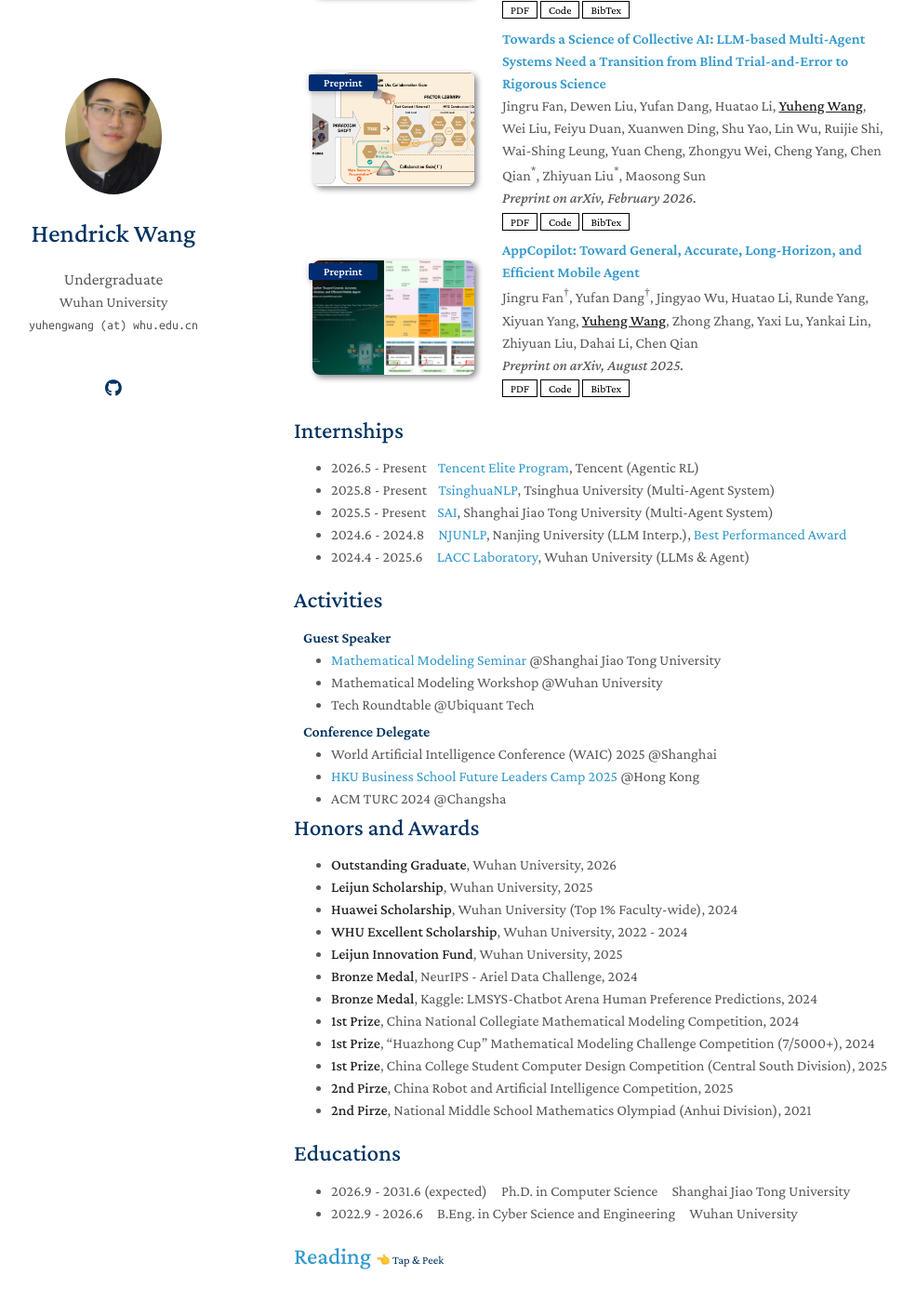
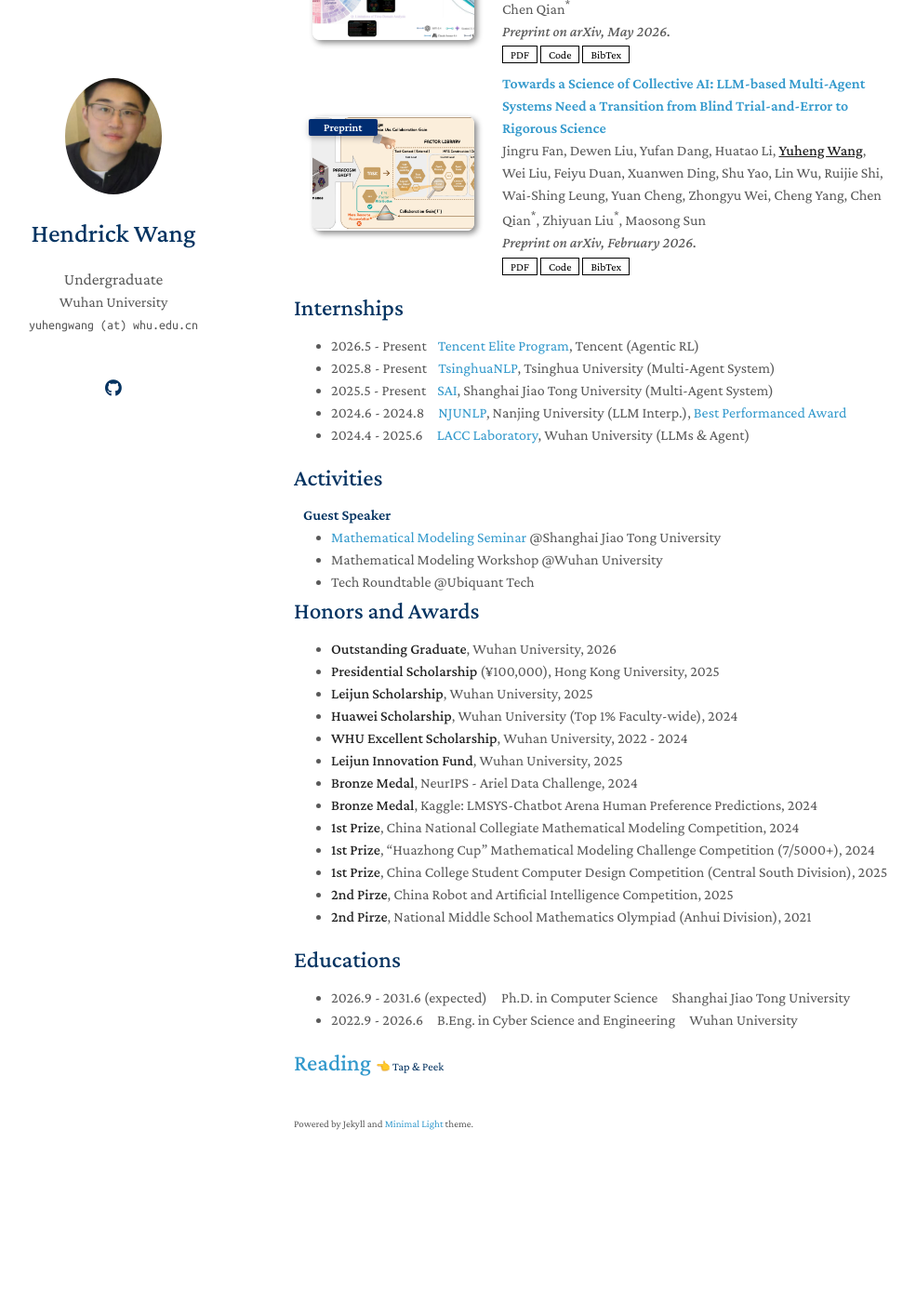
Before and after one commit to hendrick-wang/hendrick-wang.github.io, a Jekyll site: the page built from index.md, in a window 1280 px wide and 1400 px high, scrolled down 1051 px. Shown: the whole window at 93% size, without its empty margins (154-1139 px from the left). Built offline with Jekyll 4.4.1, drawn with Linux system fonts in a browser that asks for light colours; a style sheet for code colours, icons or effects is not loaded; after the commit the page ends 2340 px from its top, so only the background shows below that; some of the changed text lies outside the part shown.

Commit message:
some news

```diff
--- a/_data/publications.yml
+++ b/_data/publications.yml
@@ -44,12 +44,3 @@
     code: https://arxiv.org/abs/2602.05289
     bibtex: https://arxiv.org/abs/2602.05289
     image: ./assets/img/science.png
-
-  - title: "AppCopilot: Toward General, Accurate, Long-Horizon, and Efficient Mobile Agent"
-    authors: Jingru Fan<sup>†</sup>, Yufan Dang<sup>†</sup>, Jingyao Wu, Huatao Li, Runde Yang, Xiyuan Yang, <strong><u>Yuheng Wang</u></strong>, Zhong Zhang, Yaxi Lu, Yankai Lin, Zhiyuan Liu, Dahai Li, Chen Qian
-    conference_short: Preprint
-    conference: Preprint on arXiv, August 2025.
-    pdf: https://arxiv.org/pdf/2509.02444
-    code: https://github.com/OpenBMB/AppCopilot
-    bibtex: https://arxiv.org/abs/2509.02444
-    image: ./assets/img/image-2.png
--- a/_includes/publications.md
+++ b/_includes/publications.md
@@ -1,4 +1,4 @@
-<h2 id="publications" style="margin: 2px 0px -20px;">Publications</h2>
+<h2 id="publications" style="margin: 2px 0px -20px;">Selected Publications</h2>
 
 <div class="publications">
 <ol class="bibliography">
--- a/_includes/services.md
+++ b/_includes/services.md
@@ -7,11 +7,3 @@
   <li>Mathematical Modeling Workshop @Wuhan University</li>
   <li>Tech Roundtable @Ubiquant Tech</li>
 </ul>
-
-<h4 style="margin:0 10px 0;">Conference Delegate</h4>
-
-<ul style="margin:0 0 5px;">
-  <li>World Artificial Intelligence Conference (WAIC) 2025 @Shanghai</li>
-  <li><a href="https://www.hkubs.hku.hk/event/">HKU Business School Future Leaders Camp 2025 <autocolor>@Hong Kong</autocolor></a></li>
-  <li>ACM TURC 2024 @Changsha</li>
-</ul>
--- a/index.md
+++ b/index.md
@@ -4,10 +4,12 @@
 
 ## Intro
 
-I'm Yuheng Wang (汪宇恒), an incoming Ph.D. student at the **School of Artificial Intelligence(SAI)**, **Shanghai Jiao Tong University** (starting Fall 2026), where I will be advised by the wonderful [Prof. Chen Qian](https://qianc62.github.io/). My research focuses on **intelligent agents** and **multi-agent systems**, with a particular interest in their applications in complex tasks. I am honored to have led the **[TeachMaster](https://www.teachmaster.cn/)** project under the guidance of [Prof. Weinan E](https://web.math.princeton.edu/~weinan/) and Prof. Chen Qian. I have also been selected for the **[Tencent Elite Program](https://join.qq.com/login.html?state=https%3A%2F%2Fjoin.qq.com%2Fprogress.html)**, where I am currently pursuing a research internship.<br>
+I'm Yuheng Wang (汪宇恒), an incoming Ph.D. student at the **School of Artificial Intelligence(SAI)**, **Shanghai Jiao Tong University** (starting Fall 2026), where I will be advised by the wonderful [Prof. Chen Qian](https://qianc62.github.io/). My research focuses on **intelligent agents** and **multi-agent systems**, with a particular interest in their applications in complex tasks. I am honored to have led the **[TeachMaster](https://www.teachmaster.cn/)** project under the guidance of [Prof. Weinan E](https://web.math.princeton.edu/~weinan/) and Prof. Chen Qian.
+<br>
+I have been selected for the **[Tencent Elite Program](https://join.qq.com/login.html?state=https%3A%2F%2Fjoin.qq.com%2Fprogress.html)**, where I am currently pursuing a research internship.<br>
 I received my bachelor’s degree from Wuhan University in 2026, where I worked a research intern at the [LACC Laboratory](http://lacc.whu.edu.cn/), advised by [Prof. Donghong Ji](http://lacc.whu.edu.cn/index.php/home/read/24) and [Dr. Bobo Li](https://www.libobo.site/).
 <br>
-I’m also a member of [Ubiquant](https://www.ubiquant.com/). Feel free to reach out about QR/QD roles via email.
+I’m a member of [Ubiquant](https://www.ubiquant.com/), feel free to reach out about QR/QD roles via email. I’m also a member of the [MLNLP](https://mlnlpworld.com/) Student Committee.
 
 {% include_relative _includes/publications.md %}
 
@@ -22,6 +24,7 @@
 
 ## Honors and Awards
 - **Outstanding Graduate**, Wuhan University, 2026
+- **Presidential Scholarship** (¥100,000), Hong Kong University, 2025
 - **Leijun Scholarship**, Wuhan University, 2025
 - **Huawei Scholarship**, Wuhan University (Top 1% Faculty-wide), 2024
 - **WHU Excellent Scholarship**, Wuhan University, 2022 - 2024
```
